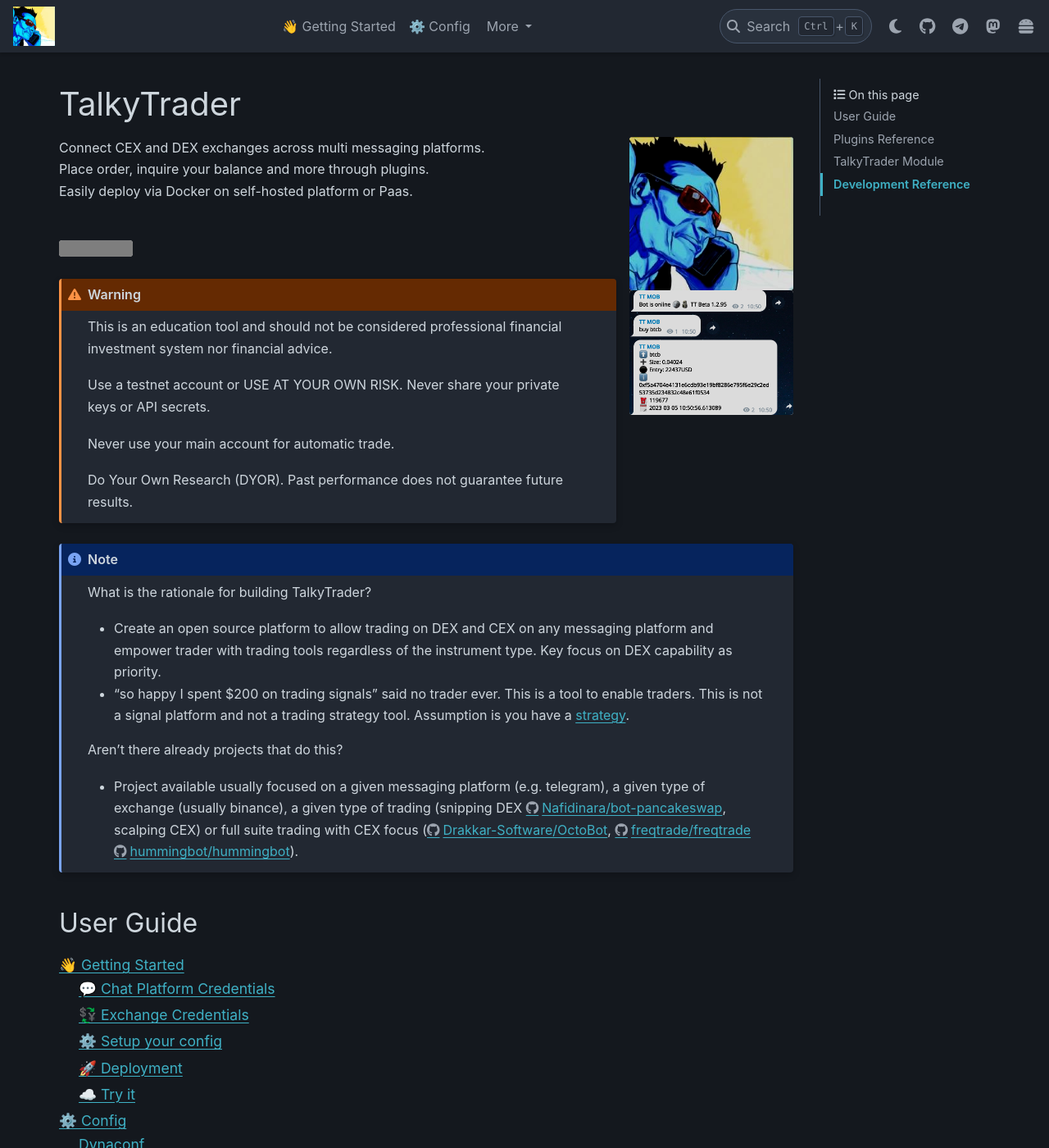
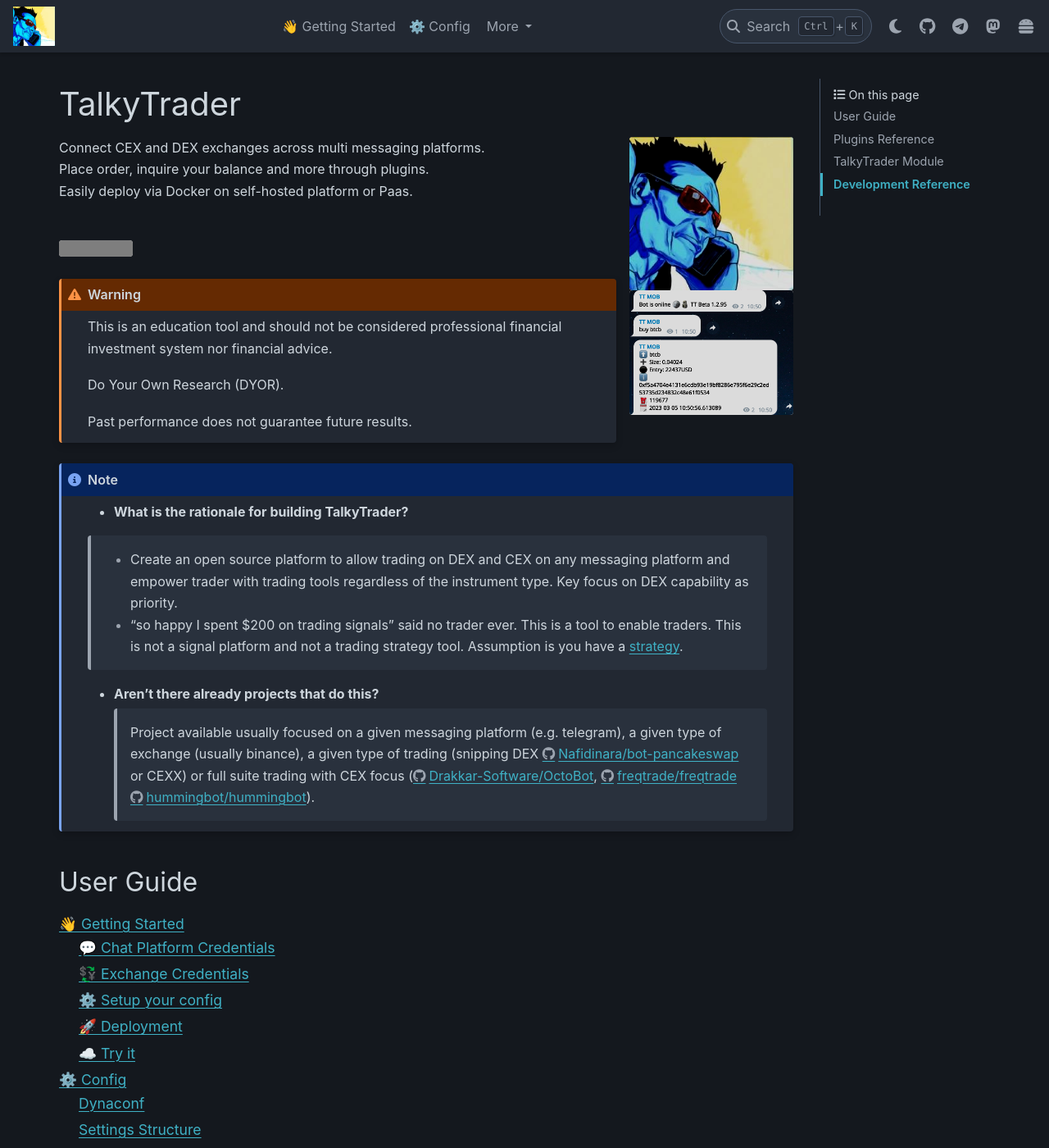
Before and after one commit to mraniki/tt, a Sphinx documentation site: the page built from docs/index.rst, in a window 1280 px wide and 1400 px high. Shown: the whole window at 82% size. Built offline with Sphinx 7.4.7 and the PyData theme 0.15.4, drawn with Linux system fonts in a browser that asks for light colours; pages that are not in the unit, such as notebooks, are missing from menus; grey boxes are pictures that could not be loaded.

Commit message:
📝 Improve Docs

```diff
--- a/docs/02_config.rst
+++ b/docs/02_config.rst
@@ -13,7 +13,8 @@ Dynaconf
 ========
 
 .. image:: https://img.shields.io/badge/⚙️dynaconf-005571?style=for-the-badge&logo=settings&logoColor=ffdd54
-  :align: left
+  :align: right
+
 
 Dynaconf is a powerful and easy-to-use configuration management library for Python.
 Talky settings are based on Dynaconf. It supports TOML settings file, .env file or environment variable , and other types.
--- a/docs/conf.py
+++ b/docs/conf.py
@@ -57,7 +57,7 @@ intersphinx_mapping = {
     "talkytrend": ("https://talkytrend.readthedocs.io/en/latest", None),
     "myllm": ("https://myllm.readthedocs.io/en/latest", None),
     "community": ("https://tt-plugins.readthedocs.io/en/latest", None),
-    "cefi": ("https://cefi.readthedocs.io/en/latest", None),
+    "cefi": ("https://cex.readthedocs.io/en/latest", None),
 }
 
 intersphinx_disabled_reftypes = ["*"]
--- a/docs/index.rst
+++ b/docs/index.rst
@@ -30,24 +30,22 @@ TalkyTrader
 
    This is an education tool and should not be considered professional financial investment system nor financial advice.
 
-   Use a testnet account or USE AT YOUR OWN RISK. Never share your private keys or API secrets.
+   Do Your Own Research (DYOR).
 
-   Never use your main account for automatic trade.
-
-   Do Your Own Research (DYOR). Past performance does not guarantee future results.
+   Past performance does not guarantee future results.
 
 
 .. note::
 
-    What is the rationale for building TalkyTrader?
+   * **What is the rationale for building TalkyTrader?**
 
-    - Create an open source platform to allow trading on DEX and CEX on any messaging platform and empower trader with trading tools regardless of the instrument type. Key focus on DEX capability as priority.
+    * Create an open source platform to allow trading on DEX and CEX on any messaging platform and empower trader with trading tools regardless of the instrument type. Key focus on DEX capability as priority.
 
-    - "so happy I spent $200 on trading signals" said no trader ever. This is a tool to enable traders. This is not a signal platform and not a trading strategy tool. Assumption is you have a `strategy <https://www.investopedia.com/beginner-trading-strategies-4689644>`_.
+    * "so happy I spent $200 on trading signals" said no trader ever. This is a tool to enable traders. This is not a signal platform and not a trading strategy tool. Assumption is you have a `strategy <https://www.investopedia.com/beginner-trading-strategies-4689644>`_.
 
-    Aren't there already projects that do this?
+   * **Aren't there already projects that do this?**
 
-    - Project available usually focused on a given messaging platform (e.g. telegram), a given type of exchange (usually binance), a given type of trading (snipping DEX https://github.com/Nafidinara/bot-pancakeswap, scalping CEX) or full suite trading with CEX focus (https://github.com/Drakkar-Software/OctoBot, https://github.com/freqtrade/freqtrade https://github.com/hummingbot/hummingbot).
+      Project available usually focused on a given messaging platform (e.g. telegram), a given type of exchange (usually binance), a given type of trading (snipping DEX https://github.com/Nafidinara/bot-pancakeswap or CEXX) or full suite trading with CEX focus (https://github.com/Drakkar-Software/OctoBot, https://github.com/freqtrade/freqtrade https://github.com/hummingbot/hummingbot).
 
 
 User Guide
```
Also changed, not shown: other parts of docs/02_config.rst (+2 -1 lines), docs/01_start.rst (+11 -10 lines).
